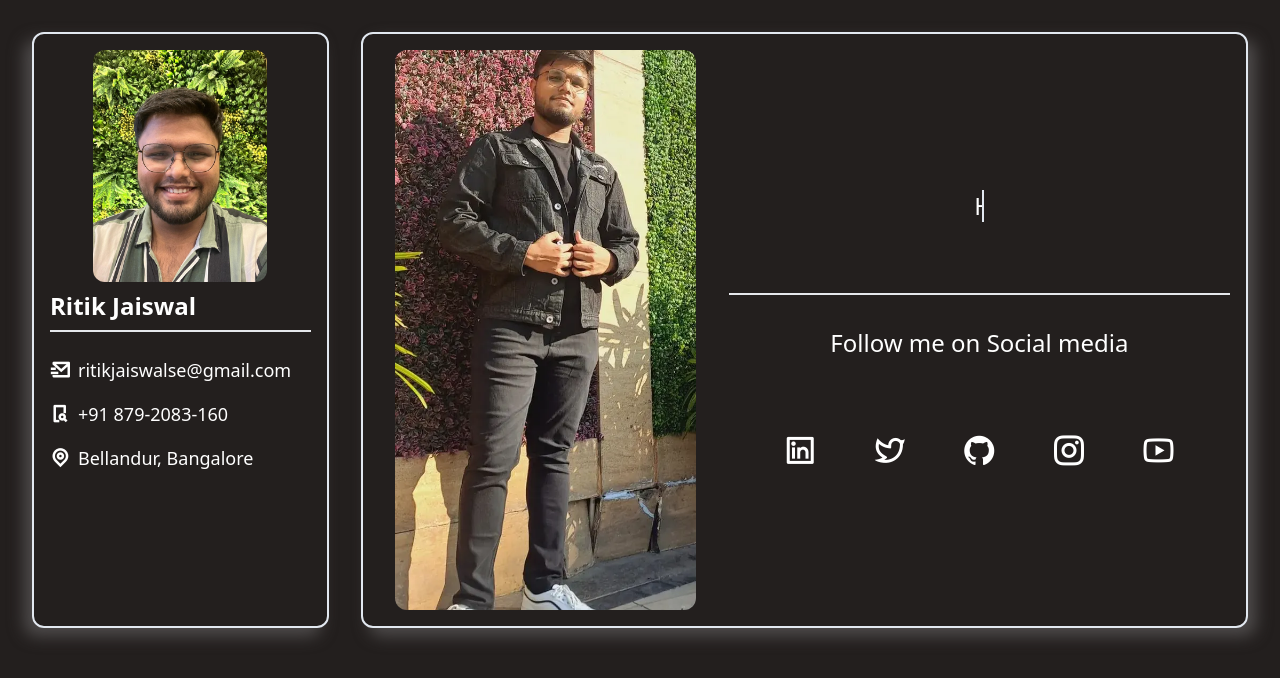
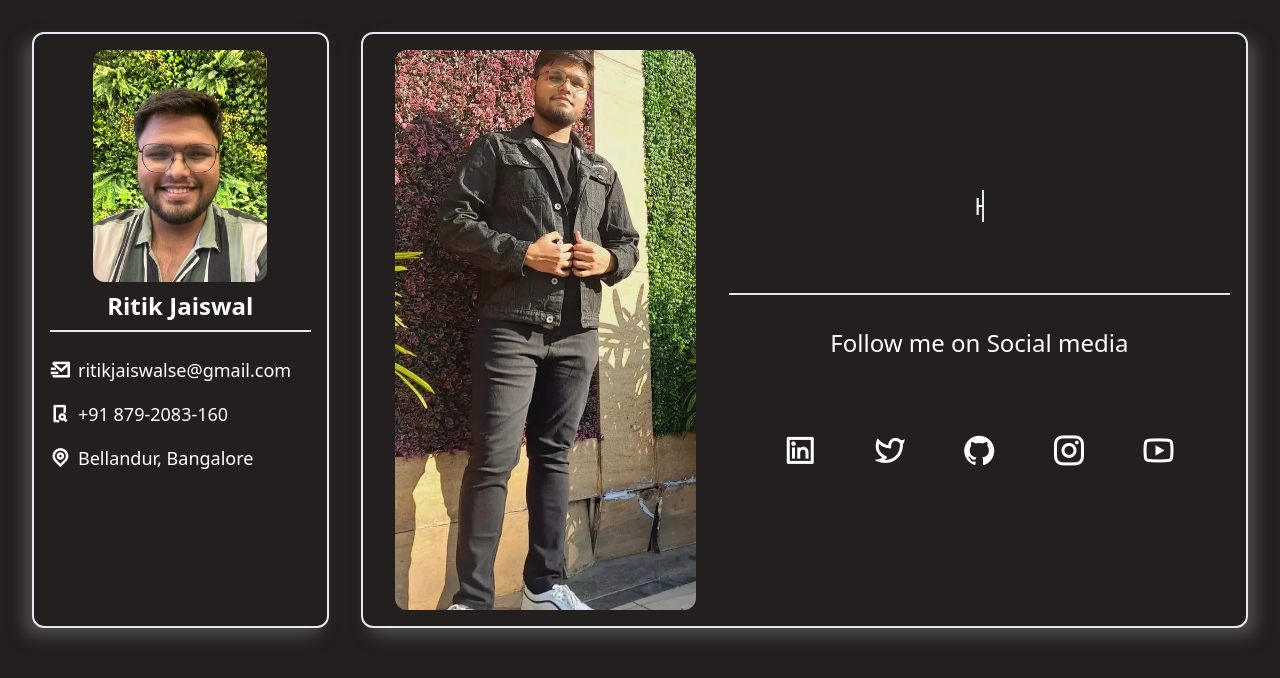
Before and after one commit to RitikJaiswal75/portfolio, a React (Vite) app: page / in a window 1280 px wide. Shown: the top 678 px of the page. Built offline with nearby package versions, Linux system fonts and the light colour scheme.

Commit message:
fix the contact card to show the name in center on big screen

```diff
--- a/src/components/HeroSection/ContactCard.tsx
+++ b/src/components/HeroSection/ContactCard.tsx
@@ -5,11 +5,11 @@ function ContactCard() {
         <div className="w-full sm:w-1/4 border-2 border-slate-200 rounded-xl px-4 hover:scale-105 transition ease-in-out shadow-[-.5rem_.5rem_1rem_rgb(79,76,76)]">
             <div className="py-2 pt-4">
                 <img src="/images/profile_v1.jpg" className="rounded-xl w-2/3 mx-auto" alt="Ritik Jaiswal" />
-                <Text variant='title' element="h1" className="text-white font-bold my-2">Ritik Jaiswal</Text>
+                <Text variant='title' element="h1" className="text-white font-bold my-2 text-center">Ritik Jaiswal</Text>
                 <div className="w-full border-t-2 my-2"></div>
             </div>
 
-            <div className="w-full">
+            <div className="w-full flex-col">
                 {/* email id */}
                 <div className="my-2">
                     <div className="flex items-center break-all text-white gap-2 mb-4">
```
